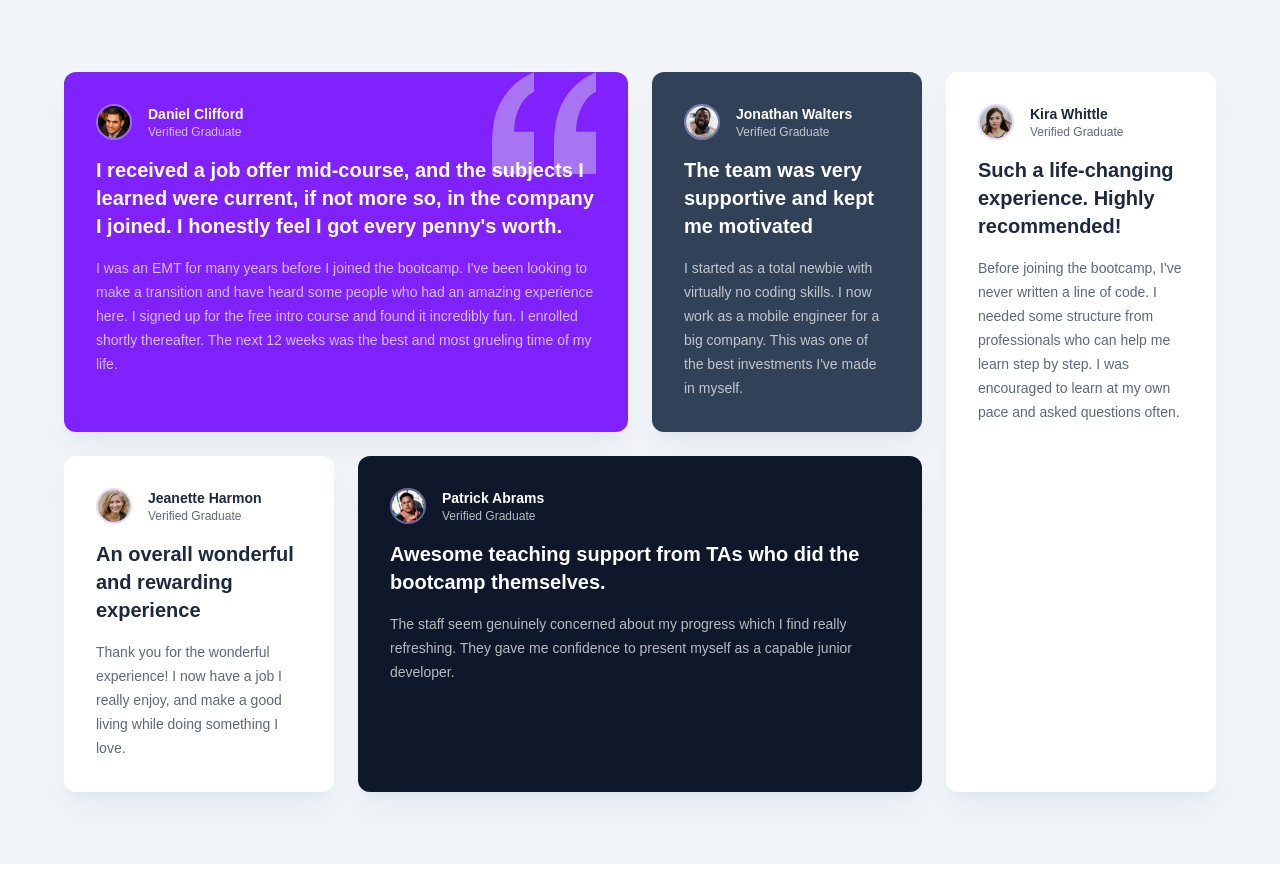
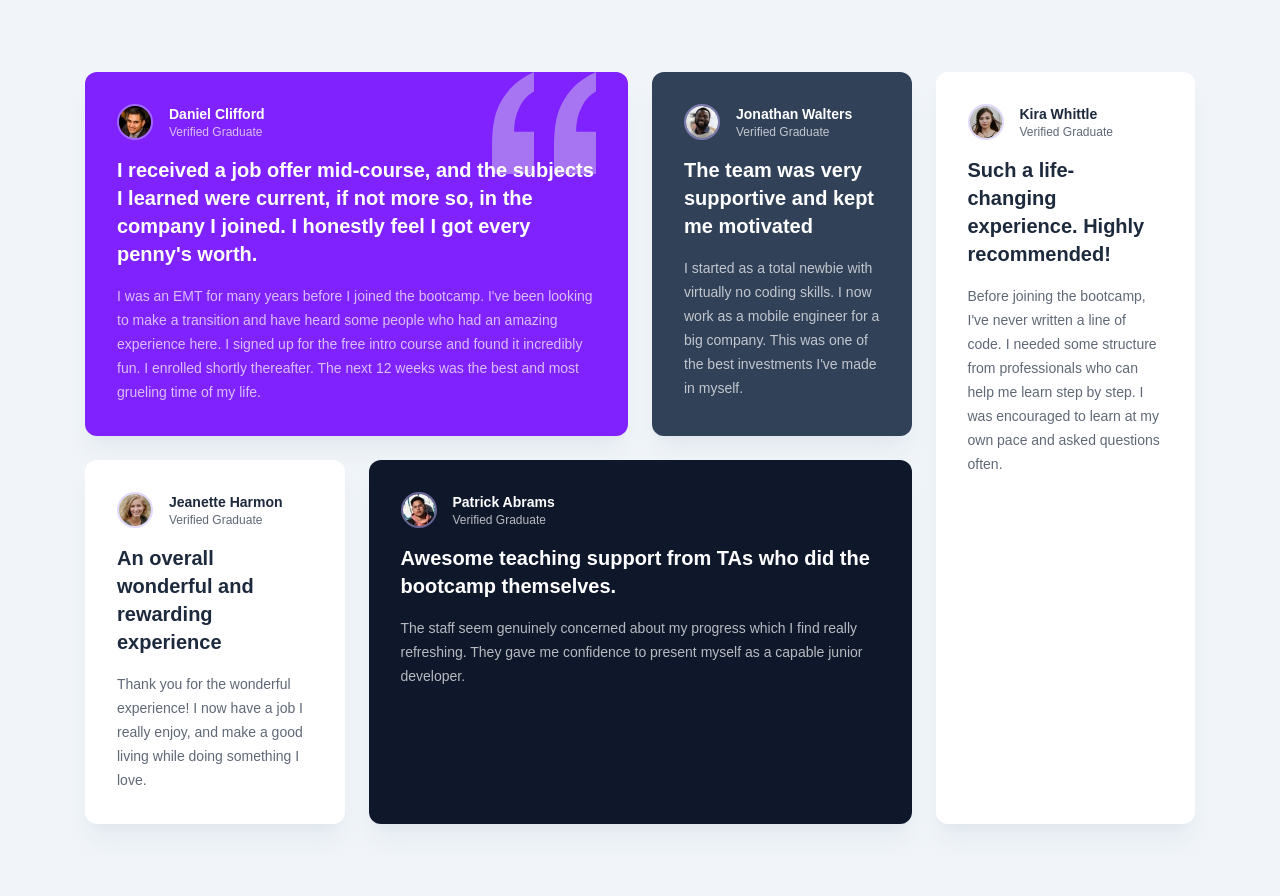
Before and after one commit to sevvalygn/testimonials-grid-react-tailwind, a React (Vite) app: page / in a window 1280 px wide. Before the commit the page ends 864 px from the top, so only its background shows below. Built offline with nearby package versions, Linux system fonts and the light colour scheme.

Commit message:
style: adjust desktop container width to match reference

```diff
--- a/src/App.jsx
+++ b/src/App.jsx
@@ -58,7 +58,7 @@ function App() {
     <main className="min-h-screen bg-slate-100 px-6 py-18 md:px-16">
       <section
         aria-label="Testimonials grid section"
-        className="mx-auto grid w-full max-w-6xl gap-6 md:grid-cols-4"
+        className="mx-auto grid w-full max-w-[1110px] gap-6 md:grid-cols-4"
       >
         {testimonials.map((item) => (
           <article
```
